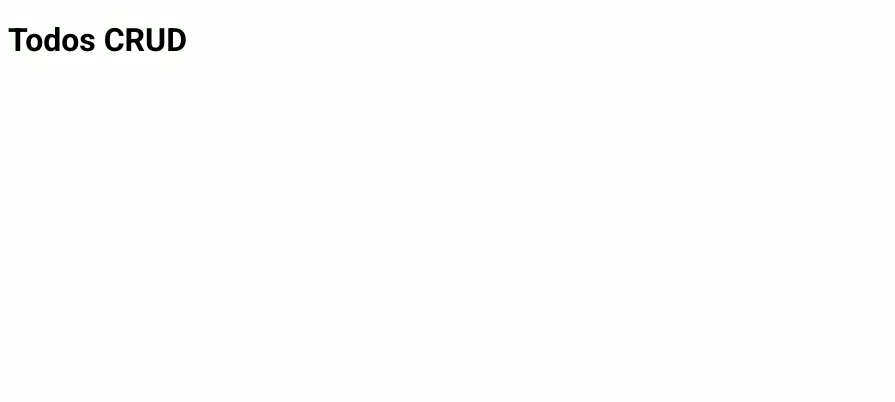
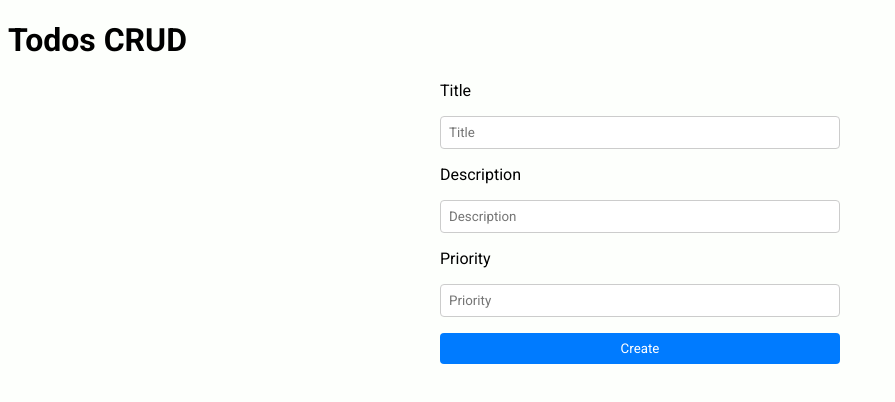
Before and after one commit to enBonnet/todo-her, a SvelteKit app: page / in a window 1280 px wide. Shown: the top 402 px of the page, without its empty margins (0-895 px from the left). Built offline with nearby package versions, Linux system fonts and the light colour scheme; no server answers.

Commit message:
create task

```diff
--- a/src/routes/+page.svelte
+++ b/src/routes/+page.svelte
@@ -1 +1,78 @@
+<script lang="ts">
+	import { onMount } from "svelte";
+
+  const getTodos = async () => {
+    const response = await fetch('/api/todos');
+    const data = await response.json();
+    console.log(data);
+  }
+
+  onMount(() =>{
+    getTodos();
+  })
+
+  const createTodo = async (formData: { title: string; description: string; priority: number }) => {
+    const response = await fetch('/api/todos', {
+      method: 'POST',
+      headers: {
+        'Content-Type': 'application/json'
+      },
+      body: JSON.stringify(formData)
+    });
+    const data = await response.json();
+    console.log(data);
+  }
+
+  const handleSubmit = (event: SubmitEvent) => {
+    event.preventDefault();
+    const form = event.target as HTMLFormElement;
+    const formData = new FormData(form);
+
+    const todoData = {
+      title: formData.get('title') as string,
+      description: formData.get('description') as string,
+      priority: parseInt(formData.get('priority') as string, 10)
+    };
+
+    createTodo(todoData);
+    form.reset();
+  }
+
+</script>
+
 <h1>Todos CRUD</h1>
+
+<form class="form" onsubmit={handleSubmit}>
+  <label class="label" for="title">Title</label>
+  <input class="input" required type="text" name="title" placeholder="Title" />
+  <label class="label" for="description">Description</label>
+  <input class="input" type="text" name="description" placeholder="Description" />
+  <label class="label" for="priority">Priority</label>
+  <input class="input" required type="number" name="priority" placeholder="Priority" />
+  <button class="button" type="submit">Create</button>
+</form>
+
+<style>
+  .form {
+    display: flex;
+    flex-direction: column;
+    gap: 1rem;
+    max-width: 400px;
+    margin: 0 auto;
+  }
+
+  .input {
+    padding: 0.5rem;
+    border: 1px solid #ccc;
+    border-radius: 4px;
+  }
+
+  .button {
+    padding: 0.5rem 1rem;
+    background-color: #007bff;
+    color: white;
+    border: none;
+    border-radius: 4px;
+    cursor: pointer;
+  }
+</style>
--- /dev/null
+++ b/src/routes/api/todos/+server.js
@@ -0,0 +1,37 @@
+import { db } from '$lib/server/db'
+import { task } from '$lib/server/db/schema';
+
+// get *default* https://developer.mozilla.org/en-US/docs/Web/HTTP/Reference/Methods/GET
+// return data or get data from the server
+// get parameters in the url mostly query search params
+export const GET = () => {
+    return new Response(JSON.stringify({ message: 'Hello Edrick' }));
+}
+
+// create https://developer.mozilla.org/en-US/docs/Web/HTTP/Reference/Methods/POST
+// send data to the server
+// get parameters in the url mostly query search params
+// receives data in the body
+/** @type {import('./$types').RequestHandler} */
+export const POST = async ({ request }) => {
+    const data = await request.json();
+    const newTodo = await db.insert(task).values({
+        title: data.title,
+        description: data.description,
+        priority: data.priority
+    });
+    return new Response(JSON.stringify({ message: 'Hello Created', todo: newTodo }));
+}
+
+// update https://developer.mozilla.org/en-US/docs/Web/HTTP/Reference/Methods/PUT
+// get parameters in the url mostly query search params
+// receives data in the body
+export const PUT = () => {
+    return new Response(JSON.stringify({ message: 'Hello Update' }));
+}
+
+// delete https://developer.mozilla.org/en-US/docs/Web/HTTP/Reference/Methods/DELETE
+// get query params -> in the url
+export const DELETE = () => {
+    return new Response(JSON.stringify({ message: 'Hello Delete' }));
+}
```
